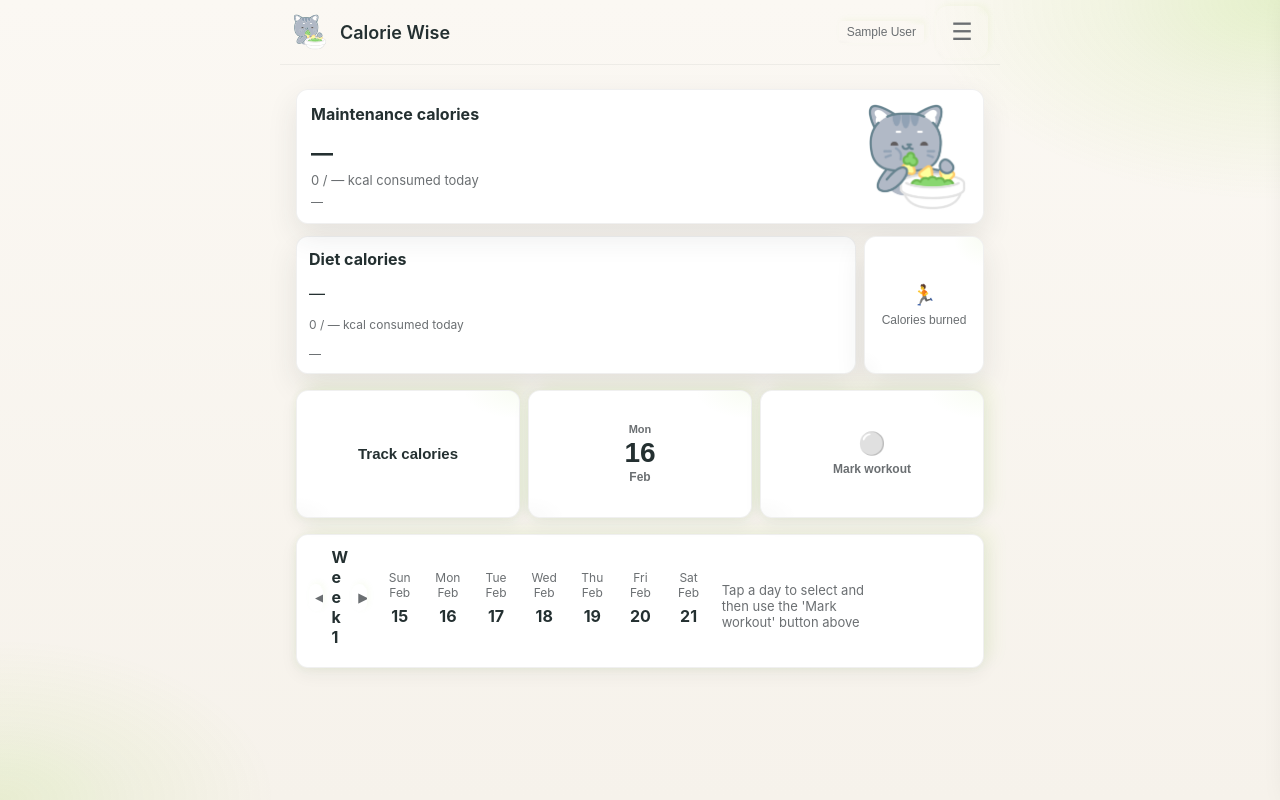
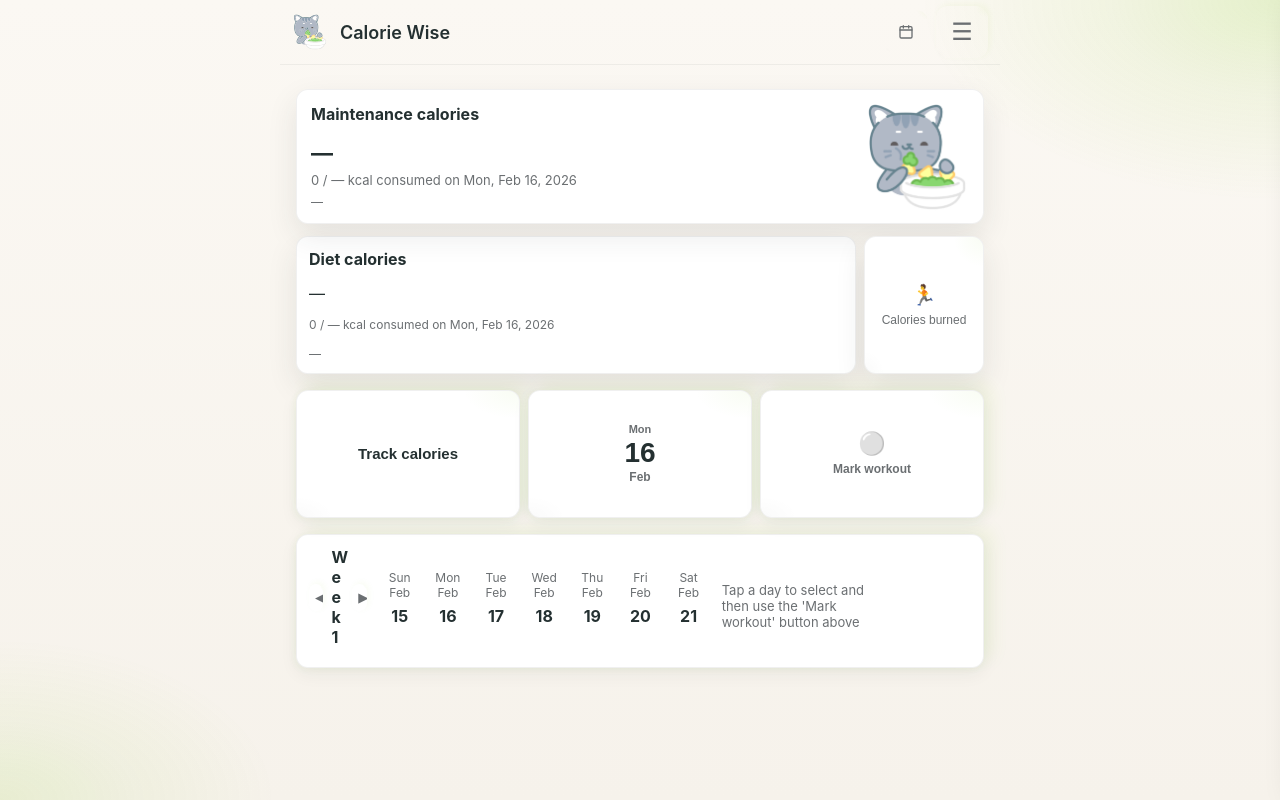
Before and after one commit to AshuferMorningstar/Calorie-Tracker, a React (Vite) app: page / in a window 1280 px wide. Built offline with nearby package versions, Linux system fonts and the light colour scheme; no server answers; the database is empty; sample sign-in values are in the browser's storage.

Commit message:
added calander to see past dat

```diff
--- a/src/App.jsx
+++ b/src/App.jsx
@@ -7,6 +7,13 @@ import { loadUserDataFromFirestore, saveUserDataToFirestore, syncDataBeforeLogou
 export default function App(){
   const navigate = useNavigate()
   const { triggerSync, lastSyncAt } = useSyncContext()
+
+  const localISODate = (date = new Date()) => {
+    const year = date.getFullYear()
+    const month = String(date.getMonth() + 1).padStart(2, '0')
+    const day = String(date.getDate()).padStart(2, '0')
+    return `${year}-${month}-${day}`
+  }
 
   const previewSplash = ()=> navigate('/splash')
   const resetAndShow = ()=>{
@@ -26,6 +33,38 @@ export default function App(){
   const [displayName, setDisplayName] = useState(() => {
     try{ return localStorage.getItem('calorieWise.displayName') || '' }catch(e){ return '' }
   })
+  const [dashboardDate, setDashboardDate] = useState(() => localISODate())
+  const [storageTick, setStorageTick] = useState(0) // bump to force re-read of attendance/burned keys
+  const [selectedAttendanceIso, setSelectedAttendanceIso] = useState(null)
+  const [showDashboardDatePicker, setShowDashboardDatePicker] = useState(false)
+
+  const dashboardDateLabel = useMemo(() => {
+    try {
+      const parts = dashboardDate.split('-')
+      if (parts.length !== 3) return dashboardDate
+      const parsed = new Date(Number(parts[0]), Number(parts[1]) - 1, Number(parts[2]))
+      if (Number.isNaN(parsed.getTime())) return dashboardDate
+      return parsed.toLocaleDateString(undefined, { weekday: 'short', month: 'short', day: 'numeric', year: 'numeric' })
+    } catch (e) {
+      return dashboardDate
+    }
+  }, [dashboardDate])
+
+  const dashboardDateParts = useMemo(() => {
+    try {
+      const parts = dashboardDate.split('-')
+      if (parts.length !== 3) return null
+      const parsed = new Date(Number(parts[0]), Number(parts[1]) - 1, Number(parts[2]))
+      if (Number.isNaN(parsed.getTime())) return null
+      return {
+        weekday: parsed.toLocaleDateString(undefined, { weekday: 'short' }),
+        month: parsed.toLocaleDateString(undefined, { month: 'short' }),
+        day: String(parsed.getDate()).padStart(2, '0')
+      }
+    } catch (e) {
+      return null
+    }
+  }, [dashboardDate])
 
   useEffect(()=>{
     try{
@@ -233,6 +272,14 @@ export default function App(){
     }
   }
 
+  const openDashboardDatePicker = () => {
+    setShowDashboardDatePicker(true)
+  }
+
+  const closeDashboardDatePicker = () => {
+    setShowDashboardDatePicker(false)
+  }
+
   const toggleMenu = ()=> menuOpen ? closeMenu() : openMenu()
   const location = useLocation()
 
@@ -252,6 +299,37 @@ export default function App(){
       return { currentKg, targetKg, age, height, gender, activity, customCalories, workoutDays, timelineMonths, goal }
     }catch(e){ return {} }
   },[location.pathname])
+
+  const dashboardEntries = useMemo(() => {
+    try{
+      const raw = localStorage.getItem(`calorieWise.entries.${dashboardDate}`)
+      if(!raw) return []
+      const parsed = JSON.parse(raw)
+      return Array.isArray(parsed) ? parsed : []
+    }catch(e){
+      return []
+    }
+  }, [dashboardDate, storageTick])
+
+  const dashboardConsumed = useMemo(() => {
+    return dashboardEntries.reduce((sum, item) => sum + (Number(item.calories) || 0), 0)
+  }, [dashboardEntries])
+
+  const dashboardWorkoutMarked = useMemo(() => {
+    try{
+      return localStorage.getItem(`calorieWise.attendance.${dashboardDate}`) === '1'
+    }catch(e){
+      return false
+    }
+  }, [dashboardDate, storageTick])
+
+  const dashboardBurned = useMemo(() => {
+    try{
+      return Number(localStorage.getItem(`calorieWise.burned.${dashboardDate}`) || 0)
+    }catch(e){
+      return 0
+    }
+  }, [dashboardDate, storageTick])
 
   const [workoutToday, setWorkoutToday] = useState(()=>{
     try{
@@ -301,8 +379,14 @@ export default function App(){
     }catch(e){}
   }
 
-  const [storageTick, setStorageTick] = useState(0) // bump to force re-read of attendance/burned keys
-  const [selectedAttendanceIso, setSelectedAttendanceIso] = useState(null)
+  useEffect(() => {
+    try {
+      const today = localISODate()
+      if (dashboardDate > today) {
+        setDashboardDate(today)
+      }
+    } catch (e) {}
+  }, [dashboardDate])
 
   useEffect(()=>{
     const onChanged = ()=> setStorageTick(x=>x+1)
@@ -367,7 +451,7 @@ export default function App(){
 
     const maintenanceNoWorkout = Math.round(bmr * sedentaryFactor)
     // If the user entered per-day burned calories for this day, prefer that and add it to sedentary baseline
-    const todayIso = new Date().toISOString().slice(0,10)
+    const todayIso = dashboardDate
     const todayMarked = localStorage.getItem(`calorieWise.attendance.${todayIso}`) === '1'
     const burnedToday = Number(localStorage.getItem(`calorieWise.burned.${todayIso}`) || 0)
     let maintenanceWithExercise
@@ -399,7 +483,7 @@ export default function App(){
       const dietWithExercise = maintenanceWithExercise + dailyKcal
       return { maintenanceNoWorkout, maintenanceWithExercise, dietNoWorkout, dietWithExercise, note: `Gain ${Math.abs(diffKg)} kg in ${timelineMonths} month(s)` }
     }
-  },[data, workoutToday, storageTick])
+  },[data, workoutToday, storageTick, dashboardDate])
 
 
   const selectedMarked = selectedAttendanceIso ? (localStorage.getItem(`calorieWise.attendance.${selectedAttendanceIso}`) === '1') : null
@@ -415,19 +499,13 @@ export default function App(){
   }
 
   const consumedToday = useMemo(()=>{
-    try{
-      const raw = localStorage.getItem(`calorieWise.entries.${todayISO()}`)
-      if(!raw) return 0
-      const parsed = JSON.parse(raw)
-      if(!Array.isArray(parsed)) return 0
-      return parsed.reduce((s,i)=> s + (Number(i.calories) || 0), 0)
-    }catch(e){ return 0 }
-  },[location.pathname, storageTick])
+    return dashboardConsumed
+  },[dashboardConsumed])
 
   const maintenanceUsed = useMemo(()=>{
     if(!calories) return null
-    return workoutToday ? calories.maintenanceWithExercise : calories.maintenanceNoWorkout
-  },[calories, workoutToday])
+    return dashboardWorkoutMarked ? calories.maintenanceWithExercise : calories.maintenanceNoWorkout
+  },[calories, dashboardWorkoutMarked])
 
   const [dietProgress, setDietProgress] = useState(null)
 
@@ -542,7 +620,7 @@ export default function App(){
     } catch (e) {
       setDietProgress(null)
     }
-  }, [data, storageTick, location.pathname, consumedToday])
+  }, [data, storageTick, location.pathname, dashboardConsumed, dashboardDate])
 
   const formattedLastSync = useMemo(()=>{
     if(!lastSyncAt) return 'Never'
@@ -568,29 +646,77 @@ export default function App(){
           <h2>Calorie Wise</h2>
         </div>
         <div style={{display:'flex',gap:8,alignItems:'center'}}>
-          {currentUser && !authLoading && (
           <button
-              onClick={() => setEditNameOpen(true)}
+            className="icon-btn"
+            onClick={openDashboardDatePicker}
+            title="Change dashboard date"
+            aria-label="Change dashboard date"
             style={{
-                fontSize:12,
-                color:'var(--muted)',
-                marginRight:4,
+              display:'inline-flex',
+              alignItems:'center',
+              justifyContent:'center',
+              width:44,
+              height:44,
+              borderRadius:12,
+              cursor:'pointer',
+              padding:0,
+              flex:'0 0 auto',
               background:'transparent',
-                border:'none',
-                cursor:'pointer',
-                padding:'4px 8px',
-                borderRadius:4,
-                transition:'all 0.2s'
+              boxShadow:'none',
+              border:'none'
             }}
-              className="name-edit-btn"
-              title="Click to edit your name"
           >
-              {displayName || currentUser.displayName || currentUser.email?.split('@')[0]}
+            <svg aria-hidden="true" viewBox="0 0 24 24" width="16" height="16" fill="none" stroke="currentColor" strokeWidth="2" strokeLinecap="round" strokeLinejoin="round" style={{pointerEvents:'none',color:'var(--muted)'}}>
+              <rect x="3" y="4" width="18" height="17" rx="2" ry="2" />
+              <line x1="16" y1="2.5" x2="16" y2="6" />
+              <line x1="8" y1="2.5" x2="8" y2="6" />
+              <line x1="3" y1="9" x2="21" y2="9" />
+            </svg>
           </button>
-          )}
           <button ref={hamburgerRef} className="icon-btn hamburger-icon" title="Menu" aria-label="Open menu" onClick={toggleMenu}>☰</button>
         </div>
       </div>
+
+      {showDashboardDatePicker && (
+        <div
+          role="dialog"
+          aria-modal="true"
+          aria-label="Change dashboard date"
+          onClick={closeDashboardDatePicker}
+          style={{
+            position:'fixed',
+            inset:0,
+            zIndex:2100,
+            background:'rgba(0,0,0,0.22)',
+            display:'flex',
+            alignItems:'flex-start',
+            justifyContent:'center',
+            paddingTop:84
+          }}
+        >
+          <div
+            className="card"
+            onClick={(e) => e.stopPropagation()}
+            style={{padding:16,width:'min(92vw, 320px)',display:'grid',gap:12}}
+          >
+            <div style={{display:'flex',alignItems:'center',justifyContent:'space-between',gap:12}}>
+              <strong>Select date</strong>
+              <button className="icon-btn" aria-label="Close date picker" onClick={closeDashboardDatePicker}>✕</button>
+            </div>
+            <input
+              type="date"
+              value={dashboardDate}
+              onChange={(e) => setDashboardDate(e.target.value)}
+              max={localISODate()}
+              style={{width:'100%',padding:'10px 12px',borderRadius:10,border:'1px solid var(--card-border)',background:'var(--card-bg)',color:'var(--text)',fontSize:16}}
+            />
+            <div style={{display:'flex',justifyContent:'space-between',gap:8}}>
+              <button className="card" onClick={() => { setDashboardDate(localISODate()); closeDashboardDatePicker() }} style={{flex:1}}>Today</button>
+              <button className="card" onClick={closeDashboardDatePicker} style={{flex:1}}>Done</button>
+            </div>
+          </div>
+        </div>
+      )}
 
       <main ref={mainRef} style={{padding:16,maxWidth:720,margin:'0 auto',display:'grid',gap:16}}>
 
@@ -600,7 +726,7 @@ export default function App(){
             <div style={{display:'flex',alignItems:'center',justifyContent:'space-between',gap:16,marginTop:8}}>
               <div style={{display:'flex',flexDirection:'column',gap:6,paddingRight:12}}>
                 <div style={{fontSize:22,fontWeight:700}}>{maintenanceUsed ? `${maintenanceUsed} kcal/day` : '—'}</div>
-                <div style={{fontSize:13,color:'var(--muted)'}}>{`${consumedToday || 0} / ${maintenanceUsed || '—'} kcal consumed today`}</div>
+                  <div style={{fontSize:13,color:'var(--muted)'}}>{`${consumedToday || 0} / ${maintenanceUsed || '—'} kcal consumed on ${dashboardDateLabel}`}</div>
                 <div style={{fontSize:12,color:'var(--muted)'}}>{maintenanceUsed ? `Calories left: ${Math.max(0, Math.round(maintenanceUsed - (consumedToday || 0)))} kcal` : '—'}</div>
               </div>
             </div>
@@ -610,9 +736,9 @@ export default function App(){
           <div style={{display:'flex',gap:8,alignItems:'stretch'}}>
             <div className="card" style={{flex:1,minWidth:0,padding:12}}>
               <strong>Diet calories</strong>
-              <div style={{fontSize:16,marginTop:6}}>{calories ? `${workoutToday ? calories.dietWithExercise : calories.dietNoWorkout} kcal/day` : '—'}</div>
-              <div style={{fontSize:12,color:'var(--muted)',marginTop:6}}>{`${consumedToday || 0} / ${calories ? (workoutToday ? calories.dietWithExercise : calories.dietNoWorkout) : '—'} kcal consumed today`}</div>
-              <div style={{fontSize:12,color:'var(--muted)',marginTop:6}}>{calories ? `Calories left: ${Math.max(0, Math.round((workoutToday ? calories.dietWithExercise : calories.dietNoWorkout) - (consumedToday || 0)))} kcal` : '—'}</div>
+              <div style={{fontSize:16,marginTop:6}}>{calories ? `${dashboardWorkoutMarked ? calories.dietWithExercise : calories.dietNoWorkout} kcal/day` : '—'}</div>
+              <div style={{fontSize:12,color:'var(--muted)',marginTop:6}}>{`${consumedToday || 0} / ${calories ? (dashboardWorkoutMarked ? calories.dietWithExercise : calories.dietNoWorkout) : '—'} kcal consumed on ${dashboardDateLabel}`}</div>
+              <div style={{fontSize:12,color:'var(--muted)',marginTop:6}}>{calories ? `Calories left: ${Math.max(0, Math.round((dashboardWorkoutMarked ? calories.dietWithExercise : calories.dietNoWorkout) - (consumedToday || 0)))} kcal` : '—'}</div>
               {/* Remove weight loss summary from diet calories */}
               {dietProgress && (
                 <>
@@ -636,9 +762,9 @@ export default function App(){
           <button className="card square-card" style={{flex:'1 1 30%', minWidth:96}} onClick={()=>navigate('/track')}>Track calories</button>
           <button className="card square-card" style={{flex:'1 1 30%', minWidth:96}} onClick={()=>navigate('/calendar')}>
             <div style={{display:'flex',flexDirection:'column',alignItems:'center',justifyContent:'center'}}>
-              <div style={{fontSize:11,color:'var(--muted)',fontWeight:600,marginBottom:4}}>{new Date().toLocaleString(undefined,{weekday:'short'})}</div>
-              <div style={{fontSize:28,fontWeight:800,lineHeight:1}}>{new Date().getDate()}</div>
-              <div style={{fontSize:12,color:'var(--muted)',marginTop:4}}>{new Date().toLocaleString(undefined,{month:'short'})}</div>
+              <div style={{fontSize:11,color:'var(--muted)',fontWeight:600,marginBottom:4}}>{dashboardDateParts?.weekday || ''}</div>
+              <div style={{fontSize:28,fontWeight:800,lineHeight:1}}>{dashboardDateParts?.day || ''}</div>
+              <div style={{fontSize:12,color:'var(--muted)',marginTop:4}}>{dashboardDateParts?.month || ''}</div>
             </div>
           </button>
           <button className="card square-card" style={{flex:'1 1 30%', minWidth:96, display:'flex',alignItems:'center',justifyContent:'center',fontSize:14}} title="Workout today" onClick={() => {
```
Also changed, not shown: 3 other files (tests, documents, lock files or other folders). Lines whose indentation alone changed are shown as unchanged.
